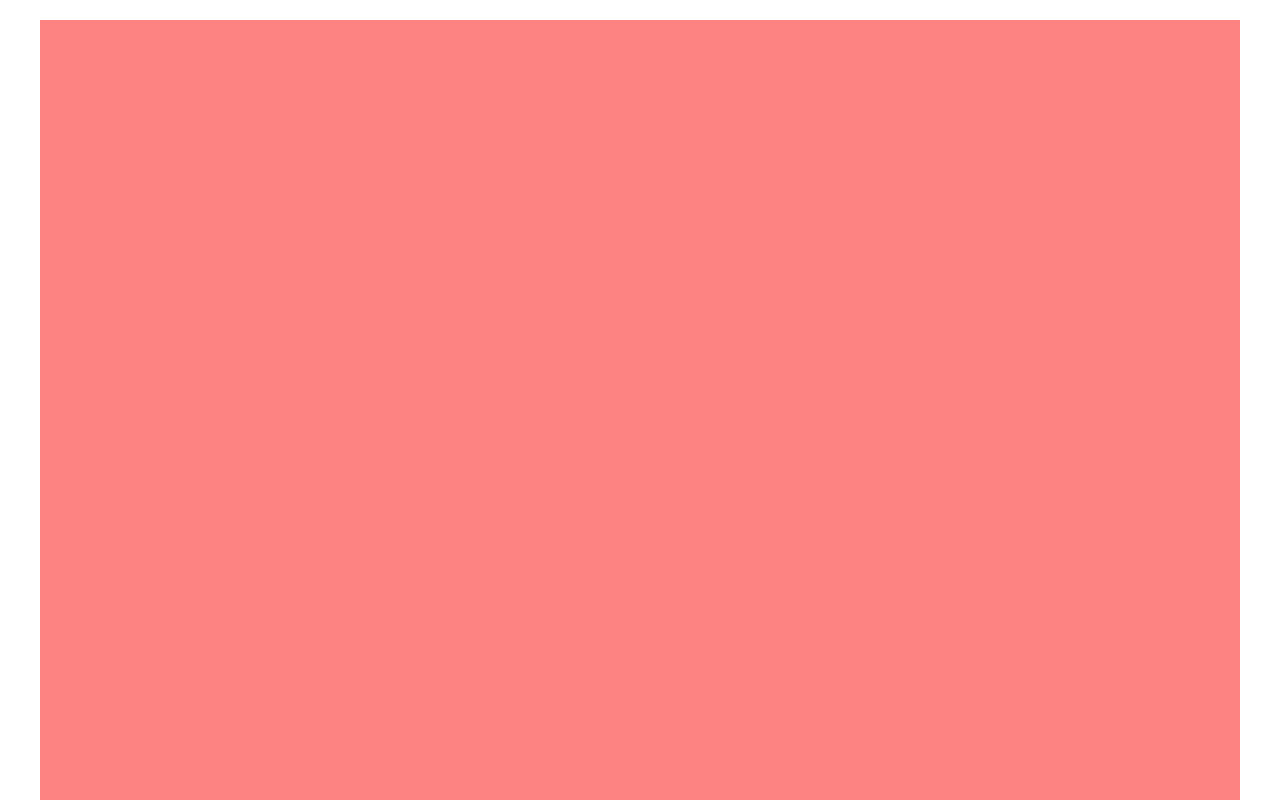
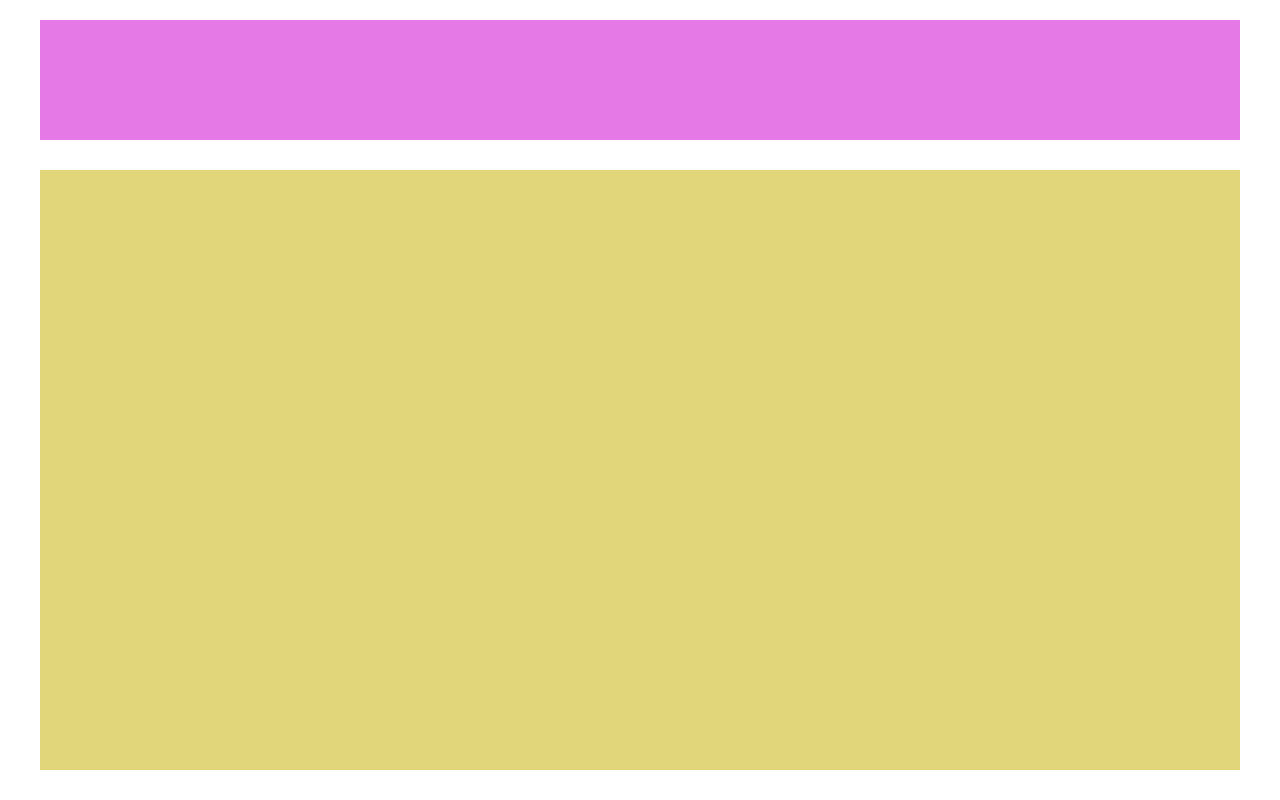
Before and after one commit to DavideVin01/htmlcss-struttura-wp, a plain HTML site: page index.html in a window 1280 px wide. Shown: the top 800 px of the page. Drawn offline with Linux system fonts and the light colour scheme.

Commit message:
Completes header structure

```diff
--- a/index.html
+++ b/index.html
@@ -9,16 +9,23 @@
 </head>
 <body>
     <div class="container">
-        <header>
-            <div class="top-header"></div>
-            <div class="bottom-header"></div>
+
+        <!-- Header -->
+        <header class="clearfix">
+            <div class="top-header box-pink margin-30-y"></div>
+            <div class="bottom-header box-yellow margin-30-y"></div>
         </header>
+
+        <!-- Main -->
         <main>
 
         </main>
+
+        <!-- Footer -->
         <footer>
 
         </footer>
+
     </div>
 </body>
 </html>
--- a/style.css
+++ b/style.css
@@ -10,8 +10,22 @@
 .container{
     width: 1200px;
     margin: 20px auto 0 auto;
-    background-color: rgb(253, 130, 130);
+    /* background-color: rgb(253, 130, 130); */
     height: 1200px;
+}
+
+.clearfix::after{
+    clear: both;
+    display: table;
+    content: '';
+}
+
+.margin-30-y{
+    margin-bottom: 30px;
+}
+
+.margin-10-y{
+    margin-bottom: 10px;
 }
 
 /* Colors */
@@ -40,6 +54,15 @@
 
 /* Header */
 
+.top-header{
+    width: 100%;
+    height: 120px;
+}
+
+.bottom-header{
+    width: 100%;
+    height: 600px;
+}
 
 /* Main */
 
```
